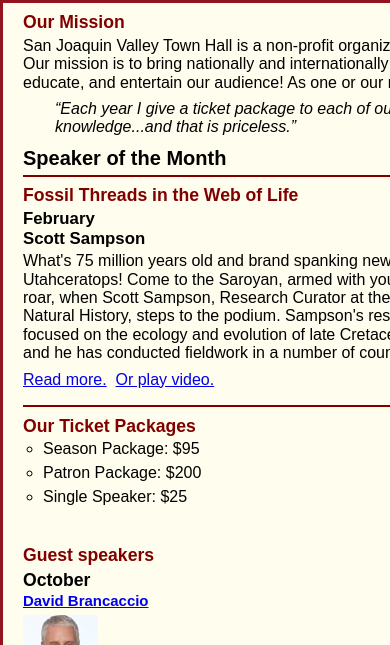
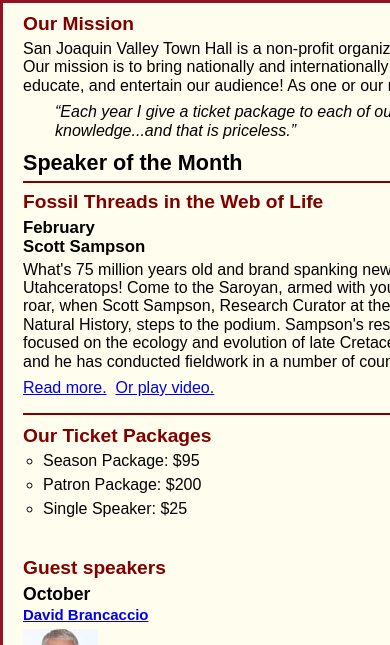
Before and after one commit to aic-25/A11, a plain HTML site: page index.html in a window 390 px wide. Shown: the part 199-844 px from the top of the page. Drawn offline with nearby package versions, Linux system fonts and the light colour scheme; some packages are replaced by stand-ins of ours; a script that the page names is missing.

Commit message:
Update c8_main.css

```diff
--- a/styles/c8_main.css
+++ b/styles/c8_main.css
@@ -83,6 +83,10 @@ header img {
     content: "";
     clear: both;
     display: block;
+}
+/* the styles for the main content */
+main {
+	clear: left;
 }
 
 /* the styles for the section */
@@ -207,3 +211,9 @@ footer p {
 	#nav_menu{
 		display: none;
 	}
+/* tablet landscape to mobile portrait */
+
+@media only screen and (max-width: 959px) {
+	section h1 { font-size: 135%; }
+	section h2, aside h2 { font-size: 120%; }
+}
```
